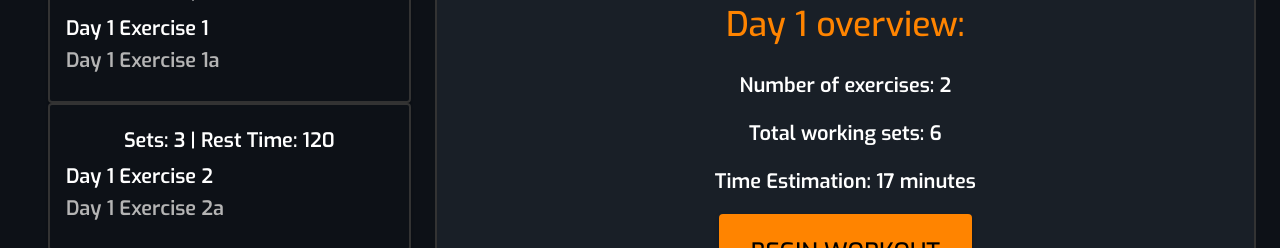
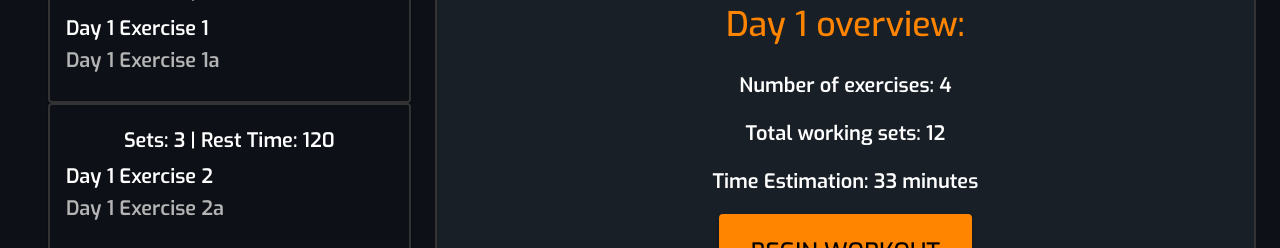
Before and after one commit to vignesh-natarajxn/workout-maker, a React (Create React App) app: page / in a window 1280 px wide. Shown: the part 434-682 px from the top of the page. Built offline with nearby package versions, Linux system fonts and the light colour scheme.

Commit message:
overview

```diff
--- a/src/app/layout/UIExerciseDay.tsx
+++ b/src/app/layout/UIExerciseDay.tsx
@@ -102,7 +102,7 @@ export default function UIExerciseDay({
             </Container>
           </Grid>
           <Grid item xs={8} className={classes.card}>
-            {currentExercise === -1 && (
+            {currentExercise === -1 && selectedDay && (
               <MainDefault
                 selectedDay={selectedDay}
                 setCurrentDay={setCurrentDayHandler}
--- a/src/app/layout/UIExerciseDayMain/MainDefault.tsx
+++ b/src/app/layout/UIExerciseDayMain/MainDefault.tsx
@@ -9,7 +9,7 @@ import { Button, Typography } from "@mui/material";
 /************************************************************************************************/
 
 interface Props {
-  selectedDay: ExerciseDay | undefined;
+  selectedDay: ExerciseDay;
   setCurrentDay: (id: string) => void;
 }
 
@@ -19,32 +19,48 @@ export default function MainDefault({ selectedDay, setCurrentDay }: Props) {
   return (
     <>
       <Typography variant="h4" margin={3} color="#ff8400">
-        {selectedDay?.name} overview:
+        {selectedDay.name} overview:
       </Typography>
       <Typography variant="h6" margin={2} color="#ffffff">
-        Number of exercises: {selectedDay!.exercises.length}
+        Number of exercises:{" "}
+        {selectedDay.exercises.reduce(
+          (total, exercise) =>
+            (total = total + (exercise.superset ? 2 : 1)),
+          0
+        )}
       </Typography>
       <Typography variant="h6" margin={2} color="#ffffff">
         Total working sets:{" "}
-        {selectedDay!.exercises.reduce(
-          (total, exercise) => (total = total + exercise.sets),
+        {selectedDay.exercises.reduce(
+          (total, exercise) =>
+            (total = total + exercise.sets * (exercise.superset ? 2 : 1)),
           0
         )}
       </Typography>
       <Typography variant="h6" margin={2} color="#ffffff">
         Time Estimation:{" "}
-        {(
-          (selectedDay!.exercises.length *
-            selectedDay!.exercises[0].sets *
-            (selectedDay!.exercises[0].timeBetween + 50)) /
-          60
-        ).toFixed(0)}{" "}
+        {/* {selectedDay.exercises
+          .reduce(
+            (total, exercise) =>
+              (total =
+                total + (exercise.sets * (exercise.timeBetween + 50)) / 60)
+          )
+          .toFixed(0)} */}
+        {selectedDay.exercises
+          .reduce(
+            (total, exercise) =>
+              (total =
+                total +
+                (exercise.sets *
+                  (exercise.timeBetween + 45) *
+                  (exercise.superset ? 2 : 1)) /
+                  60),
+            0
+          )
+          .toFixed(0)}{" "}
         minutes
       </Typography>
-      <Button
-        variant="contained"
-        onClick={() => setCurrentDay(selectedDay!.id)}
-      >
+      <Button variant="contained" onClick={() => setCurrentDay(selectedDay.id)}>
         <Typography variant="h5" margin={2} color="#000000">
           Begin Workout
         </Typography>
```
